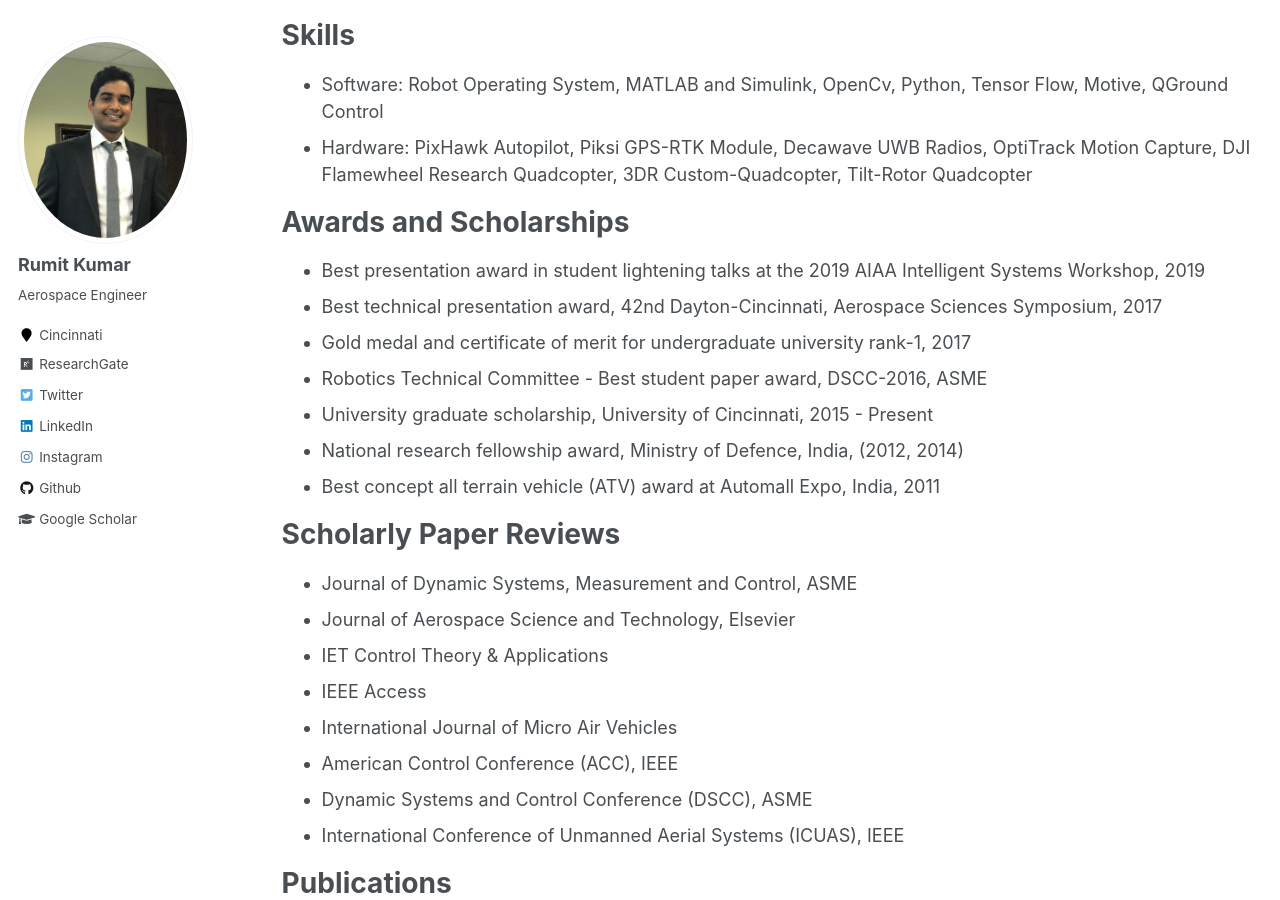
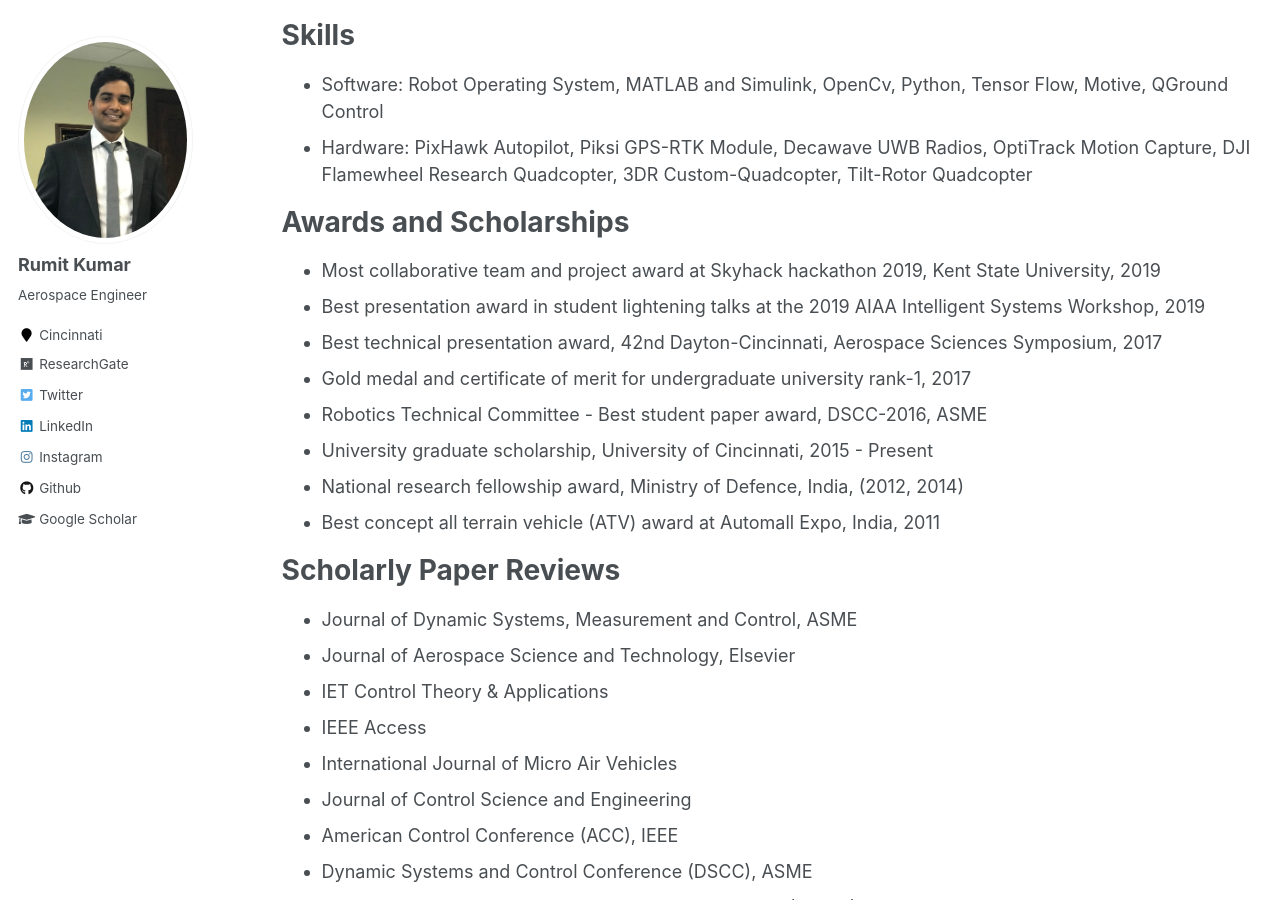
Before and after one commit to kumarrt/kumarrt.github.io, a Jekyll site: the page built from _pages/cv.md, in a window 1280 px wide and 900 px high, scrolled down 803 px. Built offline with Jekyll 4.4.1, drawn with Linux system fonts in a browser that asks for light colours.

Commit message:
Update cv.md

```diff
--- a/_pages/cv.md
+++ b/_pages/cv.md
@@ -38,6 +38,7 @@ Skills
 
 Awards and Scholarships
 ======
+* Most collaborative team and project award at Skyhack hackathon 2019, Kent State University, 2019
 * Best presentation award in student lightening talks at the 2019 AIAA Intelligent Systems Workshop, 2019
 * Best technical presentation award, 42nd Dayton-Cincinnati, Aerospace Sciences Symposium, 2017
 * Gold medal and certificate of merit for undergraduate university rank-1, 2017
@@ -54,6 +55,7 @@ Scholarly Paper Reviews
 * IET Control Theory & Applications
 * IEEE Access
 * International Journal of Micro Air Vehicles
+* Journal of Control Science and Engineering
 * American Control Conference (ACC), IEEE
 * Dynamic Systems and Control Conference (DSCC), ASME
 * International Conference of Unmanned Aerial Systems (ICUAS), IEEE
```
